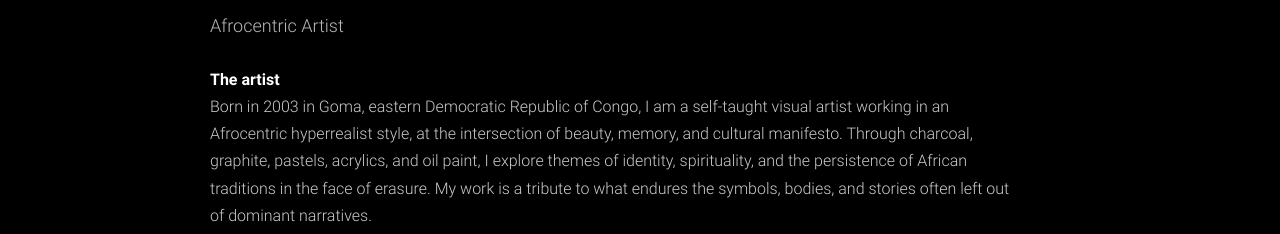
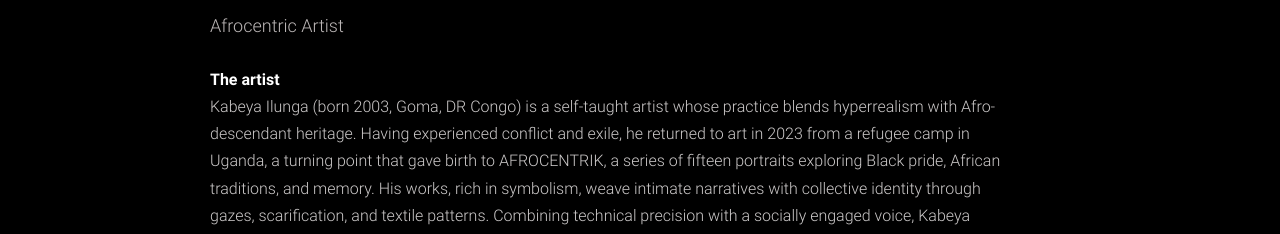
Before and after one commit to Kabeya243/Kabeya243.github.io, a plain HTML site: page about.html in a window 1280 px wide. Shown: the part 645-879 px from the top of the page. Drawn offline with Linux system fonts and the light colour scheme.

Commit message:
Update about.html

```diff
--- a/about.html
+++ b/about.html
@@ -98,11 +98,12 @@
 						<div class="about-desc">
 							<p class="wow animate__fadeInLeft" data-wow-delay="0.6s"><strong class="color-white">The artist</strong> <br>
 
-								Born in 2003 in Goma, eastern Democratic Republic of Congo, I am a self-taught visual artist working in an
-								Afrocentric hyperrealist style, at the intersection of beauty, memory, and cultural manifesto.
-								Through charcoal, graphite, pastels, acrylics, and oil paint, I explore themes of identity, spirituality,
-								 and the persistence of African traditions in the face of erasure. My work is a tribute to what endures
-								 the symbols, bodies, and stories often left out of dominant narratives.
+								Kabeya Ilunga (born 2003, Goma, DR Congo) is a self-taught artist whose practice blends hyperrealism with Afro-descendant heritage. Having experienced conflict and exile, he returned to art in 2023 from a refugee camp in Uganda, a turning point that gave birth to AFROCENTRIK, a series of fifteen portraits exploring Black pride, African traditions, and memory.
+His works, rich in symbolism, weave intimate narratives with collective identity through gazes, scarification, and textile patterns. Combining technical precision with a socially engaged voice, Kabeya interrogates and celebrates African identity.
+He has exhibited in East Africa at Makerere Art Gallery, Kiggundu Art Studio, and Afropocene (The Capsule),<br>
+								while also integrating social impact by supporting displaced children in Kivu. In 2025, he also exhibited with  Young Leaders for Arts and Health, a global initiative by ylah.org with the Global Art in Medicine Fellowship and the Commonwealth Leadership Institute kampala summit.
+Currently based in Kampala, Kabeya is represented by Bella Art Gallery (Berlin) and seeks to engage with global contemporary dialogues.
+
 
 						</p>
 
```
